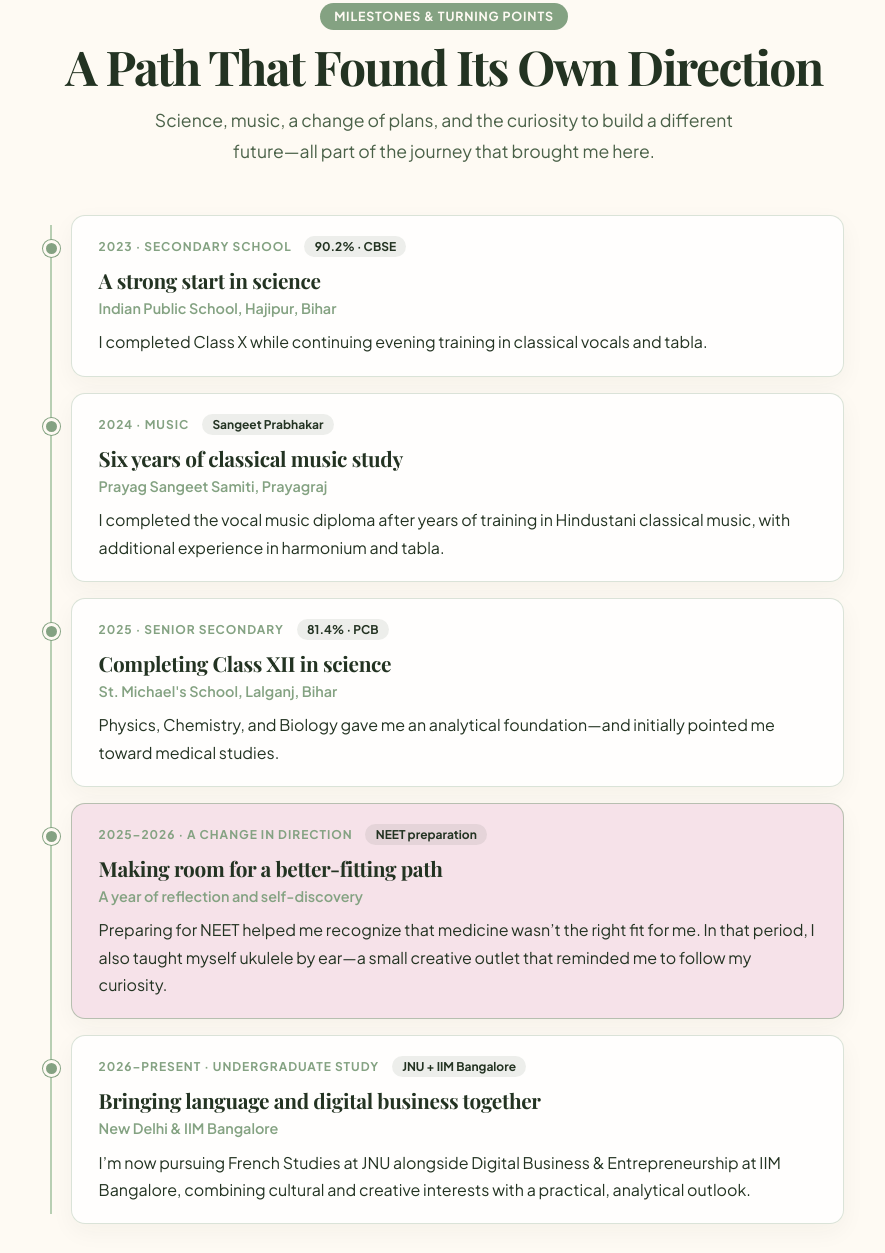
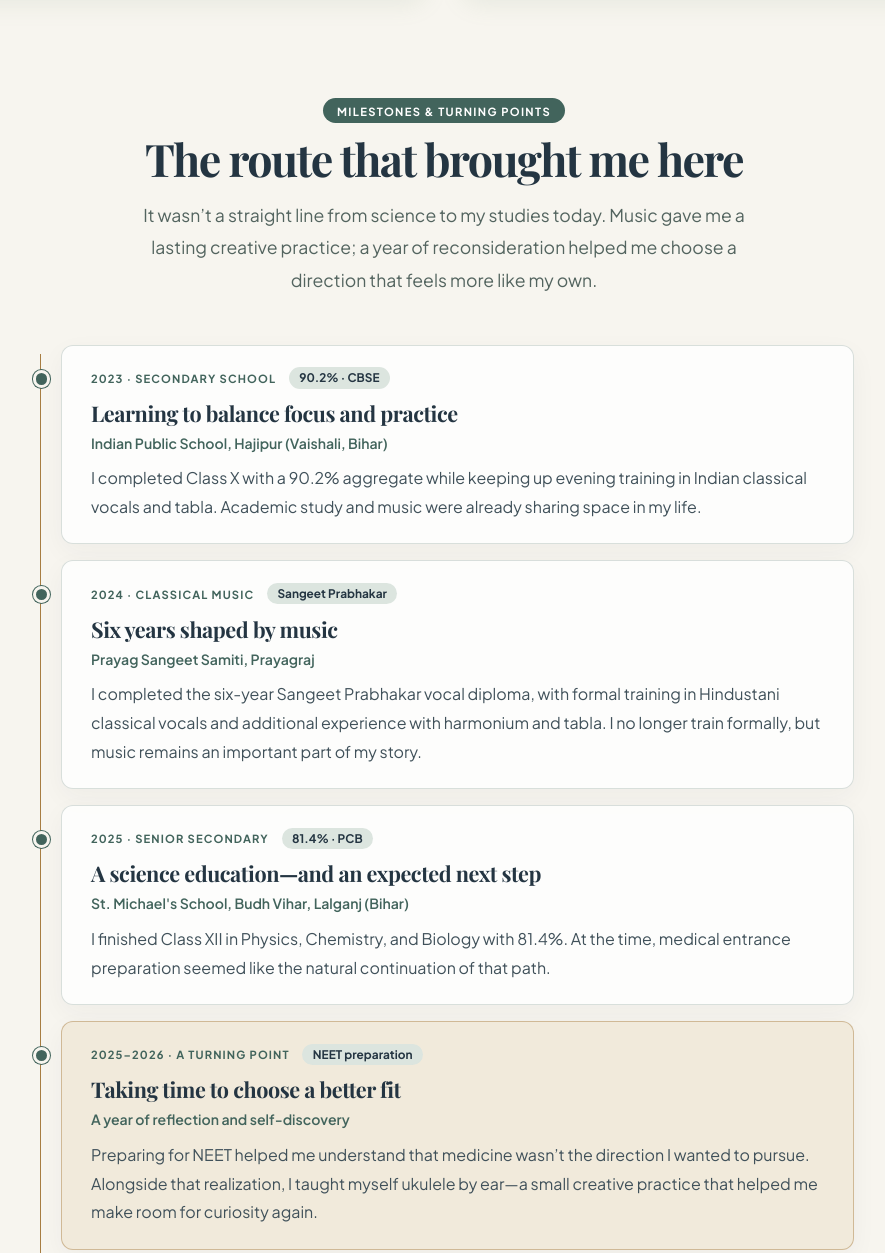
Before and after one commit to rajaniket2k07-coder/Portfolio-Website, a plain HTML site: page resume.html in a window 1280 px wide. Shown: the part 1310-2563 px from the top of the page, without its empty margins (196-1081 px from the left). Drawn offline with nearby package versions, Linux system fonts and the light colour scheme; a web font is replaced by a local one.

Commit message:
Refine resume storytelling and academic visual palette

```diff
--- a/resume.html
+++ b/resume.html
@@ -4,69 +4,107 @@
 		<meta charset="UTF-8" />
 		<meta name="viewport" content="width=device-width, initial-scale=1.0" />
 		<title>Aniket Raj | Academics & Skills</title>
-		<!-- Google Fonts: Playfair Display & Plus Jakarta Sans -->
 		<link
 			href="https://fonts.googleapis.com/css2?family=Playfair+Display:ital,wght@0,600;0,700;1,600&family=Plus+Jakarta+Sans:wght@400;500;600;700&display=swap"
 			rel="stylesheet"
 		/>
 		<link rel="stylesheet" href="style.css" />
 		<style>
-			/* More intentional spacing between the resume page sections */
-			#resume-page main.container > .section-block {
-				margin-block: clamp(3.5rem, 7vw, 6rem);
+			/* Academic palette: ink, parchment, muted teal, and antique brass. */
+			#resume-page {
+				--blush-pink: #e8dfcd;
+				--warm-cream: #f7f5ef;
+				--light-sage: #dce5df;
+				--deep-sage: #42645c;
+				--forest-ink: #243542;
+				--muted-sage: #53645f;
+				--accent-brass: #a77d42;
+				background: var(--warm-cream);
+				color: var(--forest-ink);
 			}
 
-			/* A compact, editorial-style timeline */
+			#resume-page main.container > .section-block {
+				margin-block: clamp(4rem, 8vw, 6.5rem);
+			}
+
+			#resume-page .section-header {
+				margin-bottom: clamp(1.7rem, 3vw, 2.5rem);
+			}
+
+			#resume-page .section-title {
+				font-size: clamp(2rem, 4vw, 2.8rem);
+				line-height: 1.15;
+				letter-spacing: -0.035em;
+			}
+
+			#resume-page .sage-badge {
+				background: var(--deep-sage);
+				color: #fff;
+				font-size: 0.7rem;
+				letter-spacing: 0.12em;
+			}
+
+			#resume-page #main-nav {
+				border-bottom: 2px solid var(--accent-brass);
+			}
+
+			#resume-page #resume-hero {
+				background: linear-gradient(120deg, #e8dfcd 0%, #f7f5ef 58%, #dce5df 100%);
+				border-bottom: 1px solid rgba(66, 100, 92, 0.25);
+			}
+
+			.resume-hero-text h1 {
+				max-width: 680px;
+				font-size: clamp(2.4rem, 5vw, 3.65rem);
+				line-height: 1.08;
+				letter-spacing: -0.045em;
+			}
+
+			.resume-hero-text p {
+				max-width: 620px;
+				line-height: 1.8;
+			}
+
 			.resume-story .section-header {
 				max-width: 760px;
 				margin-inline: auto;
 				text-align: center;
 			}
 
-			.resume-story .section-title {
-				margin-bottom: 0.6rem;
-				font-size: clamp(2rem, 4vw, 3rem);
-				line-height: 1.12;
-				letter-spacing: -0.035em;
-			}
-
 			.story-intro {
-				max-width: 620px;
-				margin: 0.75rem auto 0;
-				color: var(--muted-sage, #4a6148);
+				max-width: 650px;
+				margin: 0.9rem auto 0;
+				color: var(--muted-sage);
 				font-size: clamp(1rem, 1.5vw, 1.1rem);
-				line-height: 1.75;
+				line-height: 1.85;
 			}
 
 			.story-timeline {
 				position: relative;
-				max-width: 800px;
+				max-width: 820px;
 				margin: clamp(2rem, 4vw, 3rem) auto 0;
 				padding-left: 1.7rem;
 			}
 
 			.story-timeline::before {
 				position: absolute;
-				top: 0.65rem;
-				bottom: 0.65rem;
+				top: 0.6rem;
+				bottom: 0.6rem;
 				left: 0.35rem;
-				width: 2px;
-				background: var(--light-sage, #b8cfb3);
+				width: 1px;
+				background: var(--accent-brass);
 				content: "";
 			}
 
 			.story-card {
 				position: relative;
 				margin-bottom: 1rem;
-				padding: 1.25rem clamp(1.1rem, 3vw, 1.65rem);
-				border: 1px solid rgba(132, 162, 130, 0.3);
-				border-radius: 14px;
-				background: rgba(255, 255, 255, 0.82);
-				box-shadow: 0 8px 24px rgba(35, 51, 34, 0.045);
-				transition:
-					transform 180ms ease,
-					border-color 180ms ease,
-					box-shadow 180ms ease;
+				padding: 1.35rem clamp(1.1rem, 3vw, 1.8rem);
+				border: 1px solid rgba(66, 100, 92, 0.2);
+				border-radius: 12px;
+				background: rgba(255, 255, 255, 0.78);
+				box-shadow: 0 8px 26px rgba(36, 53, 66, 0.045);
+				transition: transform 180ms ease, box-shadow 180ms ease;
 			}
 
 			.story-card:last-child {
@@ -75,26 +113,25 @@
 
 			.story-card:hover {
 				transform: translateY(-2px);
-				border-color: var(--deep-sage, #84a282);
-				box-shadow: 0 12px 30px rgba(35, 51, 34, 0.08);
+				box-shadow: 0 12px 30px rgba(36, 53, 66, 0.09);
 			}
 
 			.story-card::before {
 				position: absolute;
-				top: 1.5rem;
+				top: 1.55rem;
 				left: -1.83rem;
-				width: 0.72rem;
-				height: 0.72rem;
-				border: 3px solid var(--warm-cream, #fefaF3);
+				width: 0.7rem;
+				height: 0.7rem;
+				border: 3px solid var(--warm-cream);
 				border-radius: 50%;
-				background: var(--deep-sage, #84a282);
-				box-shadow: 0 0 0 1px var(--deep-sage, #84a282);
+				background: var(--deep-sage);
+				box-shadow: 0 0 0 1px var(--deep-sage);
 				content: "";
 			}
 
 			.story-card--pivot {
-				border-color: rgba(132, 162, 130, 0.55);
-				background: var(--blush-pink, #f6e2e9);
+				border-color: rgba(167, 125, 66, 0.45);
+				background: #f1eadb;
 			}
 
 			.story-meta {
@@ -102,44 +139,57 @@
 				flex-wrap: wrap;
 				align-items: center;
 				gap: 0.55rem 0.8rem;
-				margin-bottom: 0.55rem;
+				margin-bottom: 0.65rem;
 			}
 
 			.story-year {
-				color: var(--deep-sage, #587454);
-				font-size: 0.75rem;
+				color: var(--deep-sage);
+				font-size: 0.7rem;
 				font-weight: 700;
-				letter-spacing: 0.08em;
+				letter-spacing: 0.1em;
 				text-transform: uppercase;
 			}
 
 			.story-credential {
 				padding: 0.2rem 0.65rem;
 				border-radius: 999px;
-				background: rgba(35, 51, 34, 0.08);
-				color: var(--forest-ink, #233322);
-				font-size: 0.75rem;
+				background: var(--light-sage);
+				color: var(--forest-ink);
+				font-size: 0.74rem;
 				font-weight: 700;
 			}
 
 			.story-card h3 {
-				margin: 0 0 0.25rem;
-				font-size: clamp(1.1rem, 2vw, 1.3rem);
+				margin: 0 0 0.3rem;
+				font-size: clamp(1.15rem, 2vw, 1.35rem);
 				line-height: 1.35;
-				letter-spacing: -0.015em;
+				letter-spacing: -0.02em;
 			}
 
 			.story-school {
-				margin: 0 0 0.55rem;
-				color: var(--deep-sage, #587454);
-				font-size: 0.9rem;
+				margin: 0 0 0.6rem;
+				color: var(--deep-sage);
+				font-size: 0.88rem;
 				font-weight: 600;
-				line-height: 1.5;
+				line-height: 1.55;
 			}
 
 			.story-card > p:last-child {
 				margin-bottom: 0;
-				line-height: 1.7;
+				color: #40515a;
+				line-height: 1.8;
+			}
+
+			.story-closing {
+				max-width: 820px;
+				margin: 1.5rem auto 0;
+				padding: 1.2rem 1.4rem;
+				border-left: 3px solid var(--accent-brass);
+				background: rgba(220, 229, 223, 0.55);
+				color: var(--forest-ink);
+				font-family: "Playfair Display", serif;
+				font-size: clamp(1.08rem, 2vw, 1.3rem);
+				line-height: 1.6;
 			}
 
 			@media (max-width: 600px) {
@@ -187,21 +237,18 @@
 		<section id="resume-hero">
 			<div class="container resume-hero-grid">
 				<div class="resume-hero-text">
-					<span class="sage-badge">Education, Pivot & Craft</span>
-					<h1>Where Language Meets Digital Innovation.</h1>
+					<span class="sage-badge">Education, Music & New Directions</span>
+					<h1>A different path, built from curiosity.</h1>
 					<p>
-						My path has taken me from science classrooms and years of
-						classical music training to French Studies at
-						<strong>JNU</strong> and Digital Business &amp; Entrepreneurship
-						at <strong>IIM Bangalore</strong>.
+						My journey began in science classrooms and grew through years
+						of classical music study. A change in direction brought me to
+						French Studies at <strong>JNU</strong> and Digital Business
+						&amp; Entrepreneurship at <strong>IIM Bangalore</strong>—two
+						fields that let me bring language, culture, and ideas together.
 					</p>
 				</div>
 				<div class="resume-hero-img-wrapper">
-					<img
-						src="./study.jpg"
-						alt="Studying on Campus"
-						class="resume-hero-img"
-					/>
+					<img src="./study.jpg" alt="Studying on Campus" class="resume-hero-img" />
 				</div>
 			</div>
 		</section>
@@ -210,7 +257,7 @@
 			<section class="section-block">
 				<div class="section-header">
 					<span class="sage-badge">Current Undergraduate Programs</span>
-					<h2 class="section-title">My Dual-Campus Journey</h2>
+					<h2 class="section-title">Two disciplines, one direction</h2>
 				</div>
 				<div class="degree-grid">
 					<article class="degree-card">
@@ -221,32 +268,27 @@
 						<div class="degree-content">
 							<p class="university-name">Jawaharlal Nehru University (JNU)</p>
 							<h3>B.A. (Hons.) in French Studies</h3>
-							<p class="school-dept">
-								School of Language, Literature &amp; Culture Studies (SLL&amp;CS)
-							</p>
+							<p class="school-dept">School of Language, Literature &amp; Culture Studies (SLL&amp;CS)</p>
 							<p>
-								Immersing myself in French language acquisition,
-								corrective phonetics, Francophone culture, and literary
-								traditions on campus in New Delhi.
+								I’m studying French language, corrective phonetics,
+								Francophone culture, and literary traditions at JNU in
+								New Delhi.
 							</p>
 						</div>
 					</article>
-
 					<article class="degree-card">
 						<div class="degree-img-box">
 							<img src="./DBE.png" alt="IIM Bangalore Digital Business" />
 							<span class="floating-tag">Digital Program</span>
 						</div>
 						<div class="degree-content">
-							<p class="university-name">
-								Indian Institute of Management Bangalore (IIMB)
-							</p>
+							<p class="university-name">Indian Institute of Management Bangalore (IIMB)</p>
 							<h3>BBA in Digital Business &amp; Entrepreneurship</h3>
 							<p class="school-dept">Undergraduate Digital Business Program</p>
 							<p>
-								Building a strong foundation in web development
-								(HTML5 &amp; CSS3), digital business models, startup
-								strategy, and data-driven decision-making.
+								I’m learning how digital products, business models,
+								start-up strategy, and data-informed decisions can turn
+								ideas into practical ventures.
 							</p>
 						</div>
 					</article>
@@ -256,10 +298,12 @@
 			<section class="section-block resume-story">
 				<div class="section-header">
 					<span class="sage-badge">Milestones &amp; Turning Points</span>
-					<h2 class="section-title">A Path That Found Its Own Direction</h2>
+					<h2 class="section-title">The route that brought me here</h2>
 					<p class="story-intro">
-						Science, music, a change of plans, and the curiosity to build a
-						different future—all part of the journey that brought me here.
+						It wasn’t a straight line from science to my studies today.
+						Music gave me a lasting creative practice; a year of
+						reconsideration helped me choose a direction that feels more
+						like my own.
 					</p>
 				</div>
 
@@ -269,25 +313,27 @@
 							<span class="story-year">2023 · Secondary school</span>
 							<span class="story-credential">90.2% · CBSE</span>
 						</div>
-						<h3>A strong start in science</h3>
-						<p class="story-school">Indian Public School, Hajipur, Bihar</p>
+						<h3>Learning to balance focus and practice</h3>
+						<p class="story-school">Indian Public School, Hajipur (Vaishali, Bihar)</p>
 						<p>
-							I completed Class X while continuing evening training in
-							classical vocals and tabla.
+							I completed Class X with a 90.2% aggregate while keeping
+							up evening training in Indian classical vocals and tabla.
+							Academic study and music were already sharing space in my life.
 						</p>
 					</article>
 
 					<article class="story-card">
 						<div class="story-meta">
-							<span class="story-year">2024 · Music</span>
+							<span class="story-year">2024 · Classical music</span>
 							<span class="story-credential">Sangeet Prabhakar</span>
 						</div>
-						<h3>Six years of classical music study</h3>
+						<h3>Six years shaped by music</h3>
 						<p class="story-school">Prayag Sangeet Samiti, Prayagraj</p>
 						<p>
-							I completed the vocal music diploma after years of training
-							in Hindustani classical music, with additional experience
-							in harmonium and tabla.
+							I completed the six-year Sangeet Prabhakar vocal diploma,
+							with formal training in Hindustani classical vocals and
+							additional experience with harmonium and tabla. I no longer
+							train formally, but music remains an important part of my story.
 						</p>
 					</article>
 
@@ -296,26 +342,27 @@
 							<span class="story-year">2025 · Senior secondary</span>
 							<span class="story-credential">81.4% · PCB</span>
 						</div>
-						<h3>Completing Class XII in science</h3>
-						<p class="story-school">St. Michael's School, Lalganj, Bihar</p>
+						<h3>A science education—and an expected next step</h3>
+						<p class="story-school">St. Michael's School, Budh Vihar, Lalganj (Bihar)</p>
 						<p>
-							Physics, Chemistry, and Biology gave me an analytical
-							foundation—and initially pointed me toward medical studies.
+							I finished Class XII in Physics, Chemistry, and Biology
+							with 81.4%. At the time, medical entrance preparation
+							seemed like the natural continuation of that path.
 						</p>
 					</article>
 
 					<article class="story-card story-card--pivot">
 						<div class="story-meta">
-							<span class="story-year">2025–2026 · A change in direction</span>
+							<span class="story-year">2025–2026 · A turning point</span>
 							<span class="story-credential">NEET preparation</span>
 						</div>
-						<h3>Making room for a better-fitting path</h3>
+						<h3>Taking time to choose a better fit</h3>
 						<p class="story-school">A year of reflection and self-discovery</p>
 						<p>
-							Preparing for NEET helped me recognize that medicine wasn’t
-							the right fit for me. In that period, I also taught myself
-							ukulele by ear—a small creative outlet that reminded me to
-							follow my curiosity.
+							Preparing for NEET helped me understand that medicine
+							wasn’t the direction I wanted to pursue. Alongside that
+							realization, I taught myself ukulele by ear—a small creative
+							practice that helped me make room for curiosity again.
 						</p>
 					</article>
 
@@ -324,16 +371,20 @@
 							<span class="story-year">2026–present · Undergraduate study</span>
 							<span class="story-credential">JNU + IIM Bangalore</span>
 						</div>
-						<h3>Bringing language and digital business together</h3>
-						<p class="story-school">New Delhi &amp; IIM Bangalore</p>
+						<h3>Bringing language, culture, and enterprise together</h3>
+						<p class="story-school">Jawaharlal Nehru University &amp; IIM Bangalore</p>
 						<p>
-							I’m now pursuing French Studies at JNU alongside Digital
-							Business &amp; Entrepreneurship at IIM Bangalore, combining
-							cultural and creative interests with a practical, analytical
-							outlook.
+							Today, I’m pursuing French Studies at JNU alongside Digital
+							Business &amp; Entrepreneurship at IIM Bangalore. The two
+							programs give me space to explore how people communicate,
+							create, and build ideas across cultures and technology.
 						</p>
 					</article>
 				</div>
+				<p class="story-closing">
+					The thread connecting these chapters is curiosity: first expressed
+					through music, now carried into language, culture, and digital business.
+				</p>
 			</section>
 
 			<section class="section-block">
```
